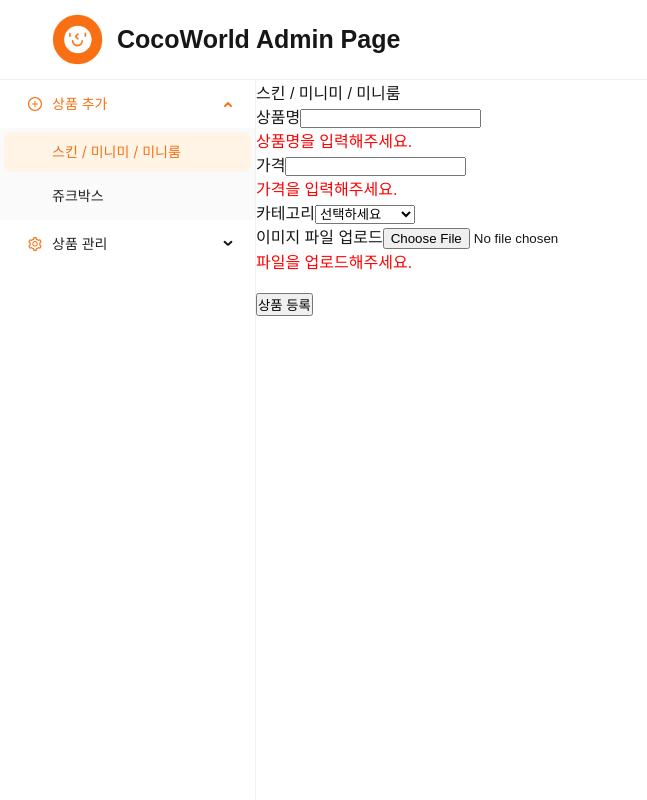
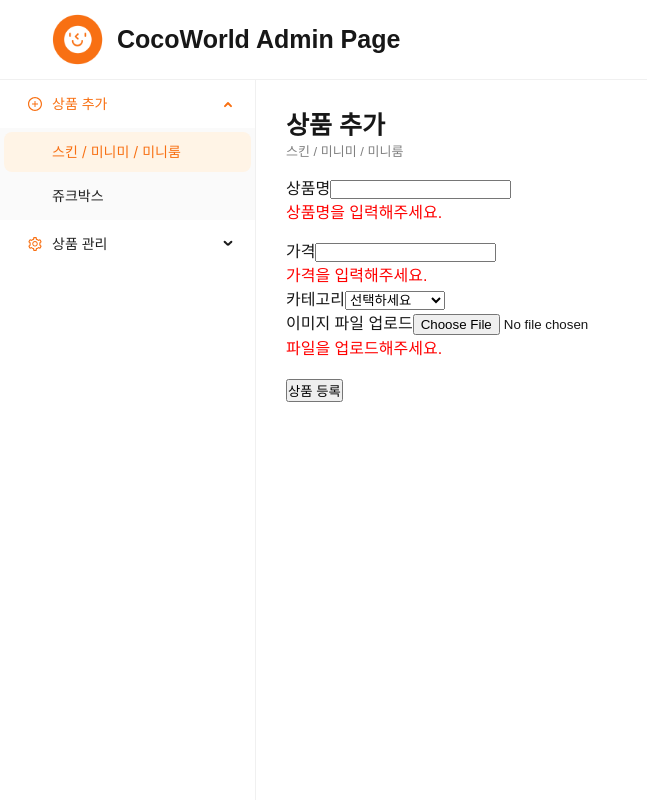
Before and after one commit to Team-COCOs/COCO_FrontEnd, a Next.js app: page /admin in a window 1280 px wide. Shown: the whole page, without its empty margins (0-647 px from the left). Built offline with nearby package versions, Linux system fonts and the light colour scheme; a web font is replaced by a local one.

Commit message:
Feat: admin addproduct update2

```diff
--- a/src/components/AdminPage/AddProduct/index.tsx
+++ b/src/components/AdminPage/AddProduct/index.tsx
@@ -116,9 +116,12 @@ const AddProduct: React.FC<AddProductProps> = ({
   }, [formik.values.file, type]);
 
   return (
+    <AddProductStyled>
+      <div className="AddProduct_wrap">
         <form onSubmit={formik.handleSubmit}>
+          <div className="AddProduct_add_title">상품 추가</div>
           <h2>{title}</h2>
-      <div>
+          <div className="AddProduct_form_wrap">
             <label>상품명</label>
             <input
               type="text"
@@ -239,6 +242,8 @@ const AddProduct: React.FC<AddProductProps> = ({
             상품 등록
           </button>
         </form>
+      </div>
+    </AddProductStyled>
   );
 };
 
--- a/src/components/AdminPage/AddProduct/styled.ts
+++ b/src/components/AdminPage/AddProduct/styled.ts
@@ -1,10 +1,18 @@
 import styled from "styled-components";
 
 export const AddProductStyled = styled.div`
-  &.Footer_wrap {
-    position: relative;
-    bottom: 0;
-    background-color: bisque;
-    height: 150px;
+  .AddProduct_wrap {
+    width: 100%;
+    h2 {
+      font-size: 13px;
+      color: gray;
+    }
+  }
+  .AddProduct_form_wrap {
+    padding: 15px 0px;
+  }
+  .AddProduct_add_title {
+    font-weight: bold;
+    font-size: 25px;
   }
 `;
--- a/src/features/Admin/index.tsx
+++ b/src/features/Admin/index.tsx
@@ -33,11 +33,11 @@ const Admin = () => {
       {/* 헤더 끝 */}
 
       <div className="Admin_content_wrap">
-        <div>
+        <div className="Admin_content_left">
           {/* 상품 관리 왼쪽 메뉴바 컴포넌트*/}
           <AdminNav onSelectKey={setSelectedKey} />
         </div>
-        <div>
+        <div className="Admin_content_right">
           {/* 상품 관리 오른쪽 content 컴포넌트*/}
           <AdminRight selectedKey={selectedKey} />
         </div>
--- a/src/features/Admin/styled.ts
+++ b/src/features/Admin/styled.ts
@@ -46,5 +46,12 @@ export const AdminPageStyled = styled.div`
     .Admin_content_wrap {
       display: flex;
     }
+    .Admin_content_left {
+      width: 256px;
+    }
+    .Admin_content_right {
+      width: calc(100vw - 256px);
+      padding: 25px 30px;
+    }
   }
 `;
```
Lines whose indentation alone changed are shown as unchanged.
